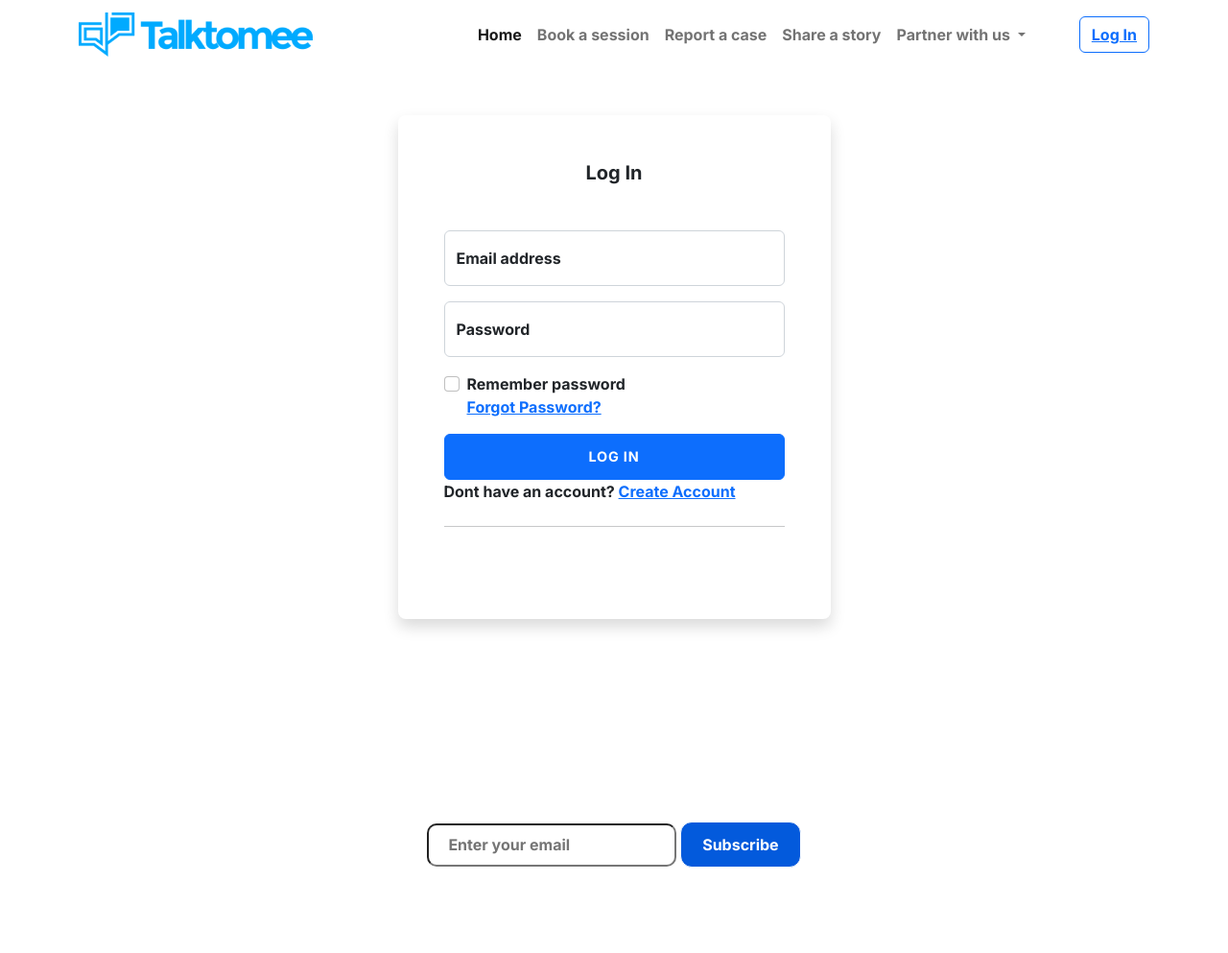
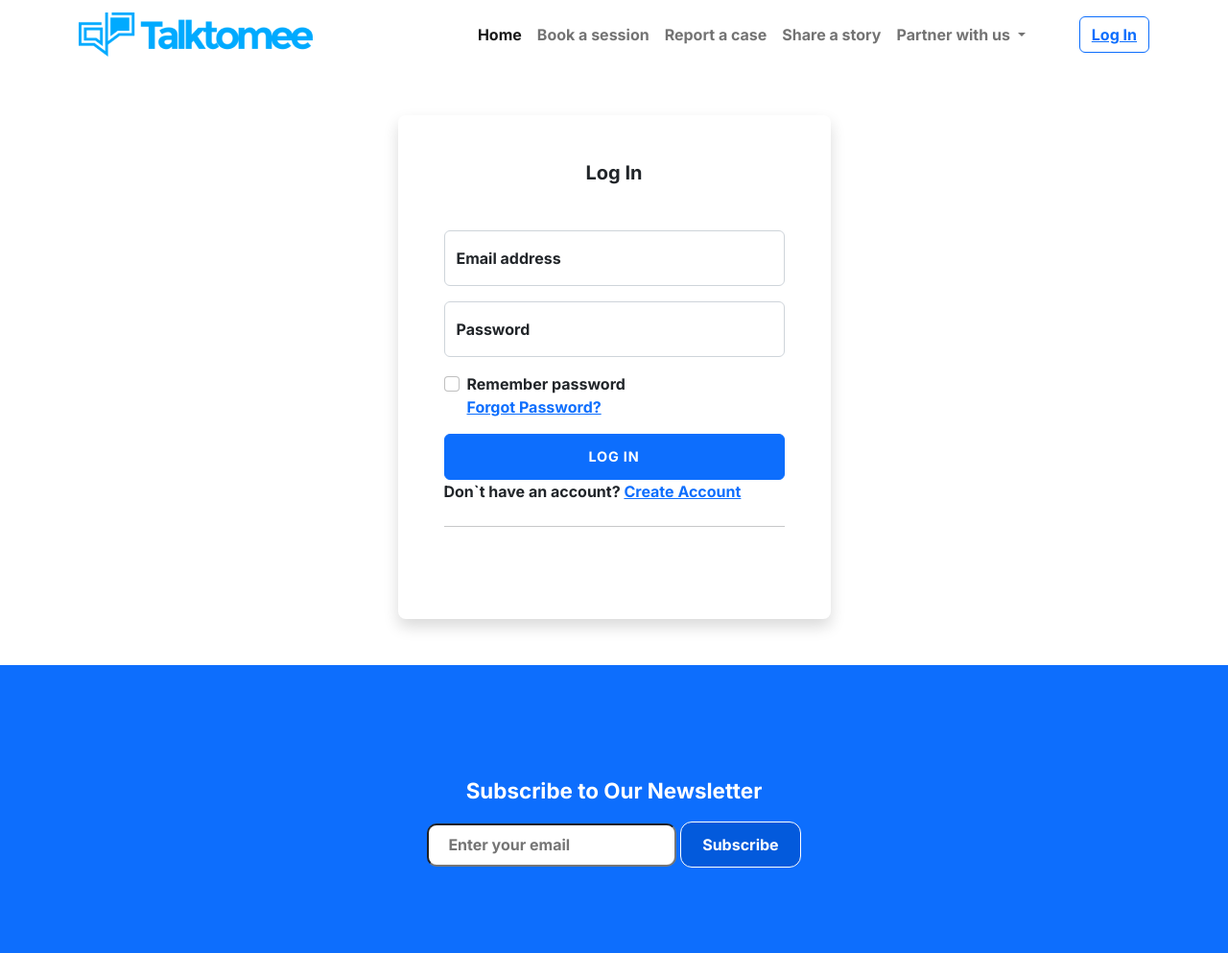
Before and after one commit to simonmichaelO/forms.github.io, a plain HTML site: page index.html in a window 1280 px wide. Shown: the whole page at 96% size. Drawn offline with nearby package versions, Linux system fonts and the light colour scheme.

Commit message:
Update index.html

```diff
--- a/index.html
+++ b/index.html
@@ -133,7 +133,7 @@
                   </button>
                 </div>
                 <div>
-                  Dont have an account?
+                  Don`t have an account?
                   <a href="./sign-up.html">Create Account</a>
                 </div>
                 <hr class="my-4" />
@@ -159,22 +159,26 @@
     <!--end login area-->
 
     <!--start footer-->
-
-    <div id="page-content vh-100">
+    <footer class="bg-primary">
+      <div id="page-content vh-100 bg-primary ">
         <div class="container text-center bg-cover">
           <div class="row justify-content-center">
             <div class="search-text">
               <div class="container">
                 <div class="row text-center">
                   <div class="form">
-                  <div class="pt-1 pb-3 news">Subscribe to Our Newsletter</div>
+                    <div class="pt-1 pb-3 news">
+                      Subscribe to Our Newsletter
+                    </div>
                     <form id="search-form" class="form-search form-horizontal">
                       <input
                         type="text"
                         class="input-search"
                         placeholder="Enter your email"
                       />
-                    <button type="submit" class="btn-search">Subscribe</button>
+                      <button type="submit" class="btn-search">
+                        Subscribe
+                      </button>
                     </form>
                   </div>
                 </div>
@@ -183,6 +187,7 @@
           </div>
         </div>
       </div>
+    </footer>
 
     <!--end footer-->
 
```
Lines whose indentation alone changed are shown as unchanged.
